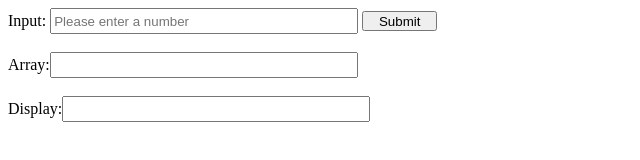
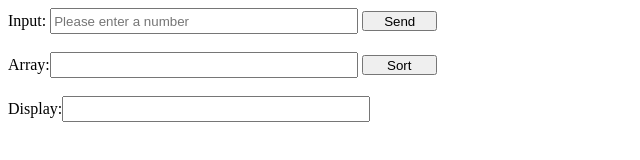
Before and after one commit to Hakan-unal/Sorting, a plain HTML site: page Bubble Sort/index.html in a window 1280 px wide. Shown: the whole page, without its empty margins (0-640 px from the left). Drawn offline with Linux system fonts and the light colour scheme.

Commit message:
code updated

```diff
--- a/Bubble Sort/index.html
+++ b/Bubble Sort/index.html
@@ -12,21 +12,23 @@
             height: 20px;
         }
 
-        #send {
+        .submit {
             width: 75px;
         }
-
-
     </style>
 </head>
 
 <body>
     Input: <input id="input" type="text" placeholder="Please enter a number">
-    <input id="send" type="submit">
+    <input class="submit" id="send" type="submit" value="Send">
     <br><br>
-    Array:<input id="display" type="text">
+    Array:<input id="display" type="text"> <input class="submit" id="sort" type="submit" value="Sort">
+
     <br><br>
     Display:<input id="output" type="text">
+
+
+    <script src="bubbleSort.js"></script>
 </body>
 
 </html>
```
